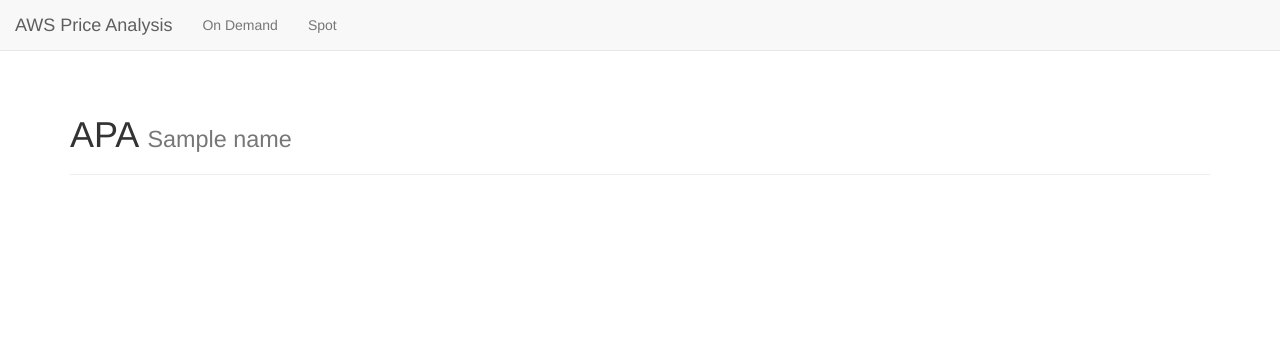
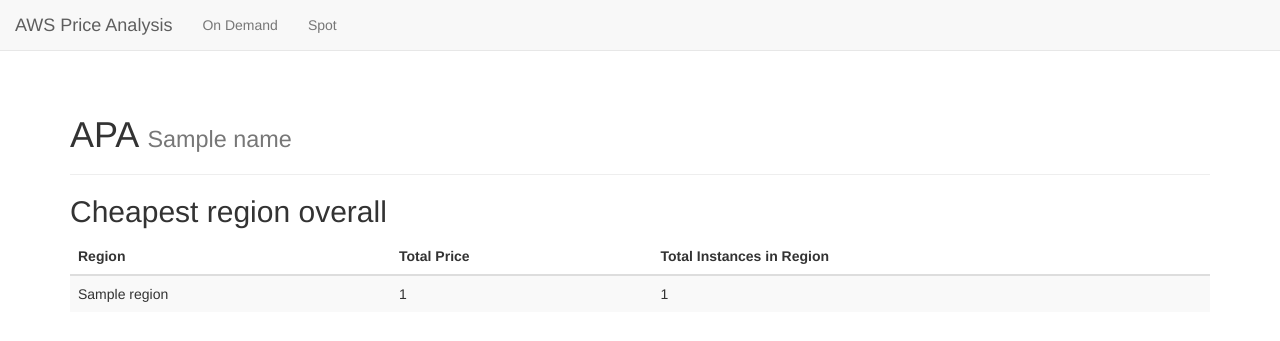
Before and after one commit to juzten/aws_price_analysis, a Flask app: template APA/templates/index.html in a window 1280 px wide. Shown: the top 341 px of the page. Run offline with Flask 2, Linux system fonts and the light colour scheme; the template is opened without the code that fills it: most values are stand-ins (such as "Sample title", 1, 10 or a date in 2020); some libraries are stand-ins or nearby versions.

Commit message:
showing cheapest region overall

```diff
--- a/APA/templates/index.html
+++ b/APA/templates/index.html
@@ -28,4 +28,24 @@
       </tbody>
     </table>
   % endif
+
+  % if cheapest_region_overall
+    <h2>Cheapest region overall</h2>
+    <table class="table table-striped table-hover ">
+      <thead>
+        <tr>
+          <th>Region</th>
+          <th>Total Price</th>
+          <th>Total Instances in Region</th>
+        </tr>
+      </thead>
+      <tbody>
+        <tr>
+          <td>{{ cheapest_region_overall.region }}<br></td>
+          <td>{{ cheapest_region_overall.total_price }}<br></td>
+          <td>{{ cheapest_region_overall.total_regions }}<br></td>
+        </tr>
+      </tbody>
+    </table>
+  % endif
 % endblock
```
Also changed, not shown: APA/views/general.py (+33 -8 lines).
